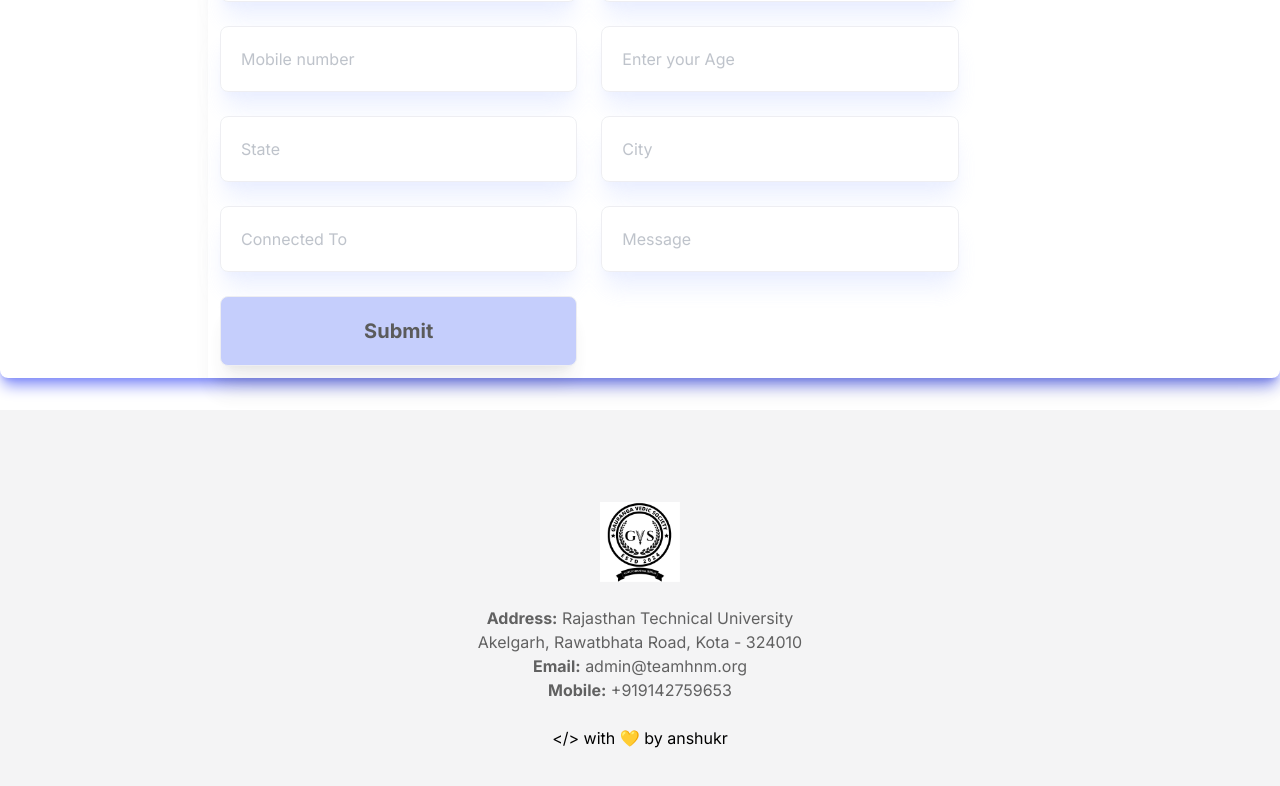
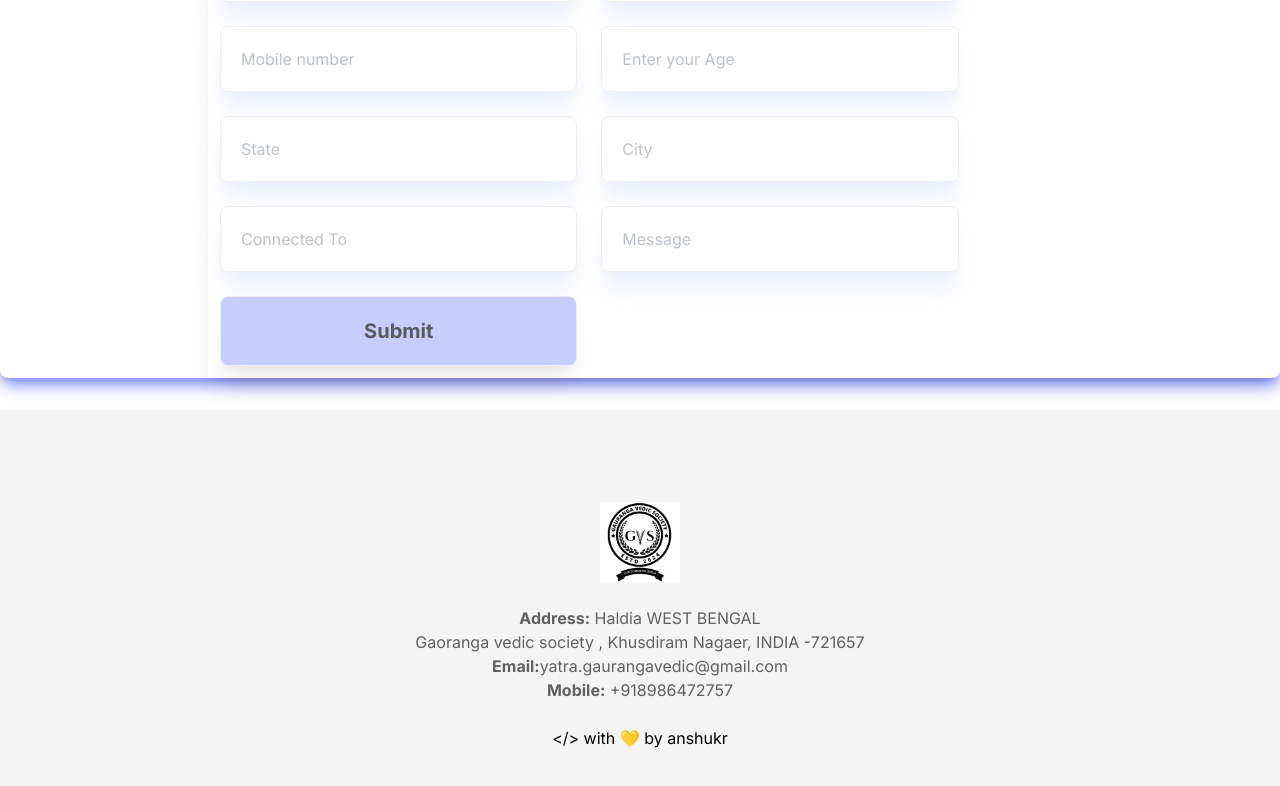
Before and after one commit to 001anshu/projgvs, a Next.js app: page / in a window 1280 px wide. Shown: the part 6083-6869 px from the top of the page. Built offline with nearby package versions, Linux system fonts and the light colour scheme.

Commit message:
fixed bug

```diff
--- a/components/Footer.js
+++ b/components/Footer.js
@@ -8,9 +8,9 @@ export default function Footer() {
           <div className="text-black flex flex-col md:items-center f-f-l pt-3 w-full">
             <img src="/header_logo.jpeg" alt="" className="h-20 lg:h-20 w-8/12 sm:w-auto self-center object-contain" />
             <div className="my-6 text-base text-color f-f-l mx-4 opacity-60 text-center">
-              <b>Address:</b> Rajasthan Technical University<br/>
-              Akelgarh, Rawatbhata Road, Kota - 324010 <br/>
-              <b>Email:</b> admin@teamhnm.org<br/><b>Mobile:</b> +919142759653
+              <b>Address:</b> Haldia WEST BENGAL<br/>
+              Gaoranga vedic society , Khusdiram Nagaer, INDIA -721657 <br/>
+              <b>Email:</b>yatra.gaurangavedic@gmail.com<br/><b>Mobile:</b> +918986472757
             </div>
             <div className="text-sm text-color mb-10 f-f-l self-center">
               <span className="text-sm">
```
